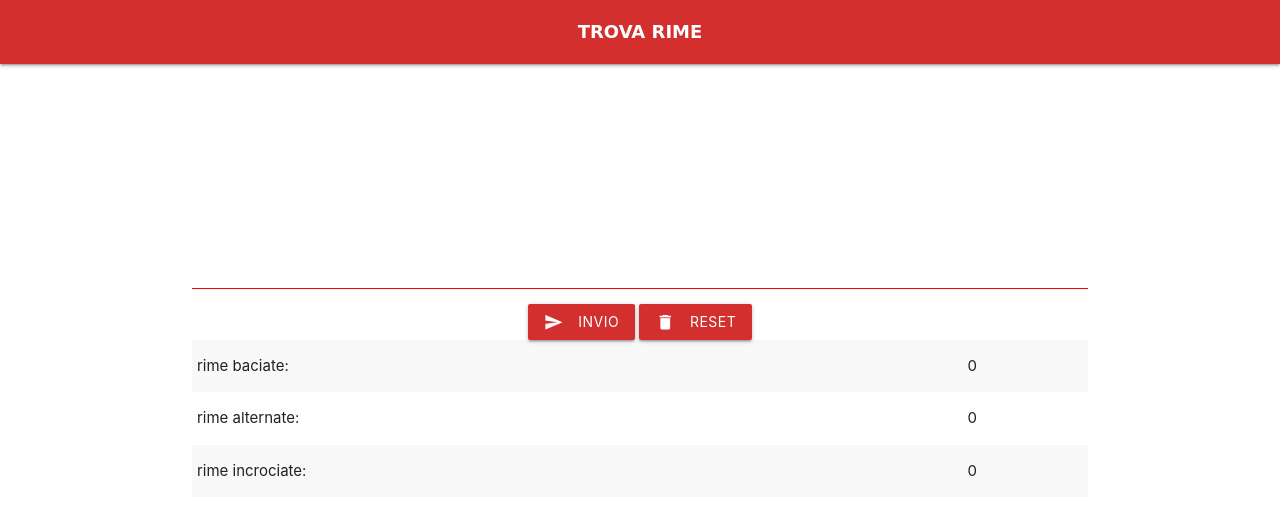
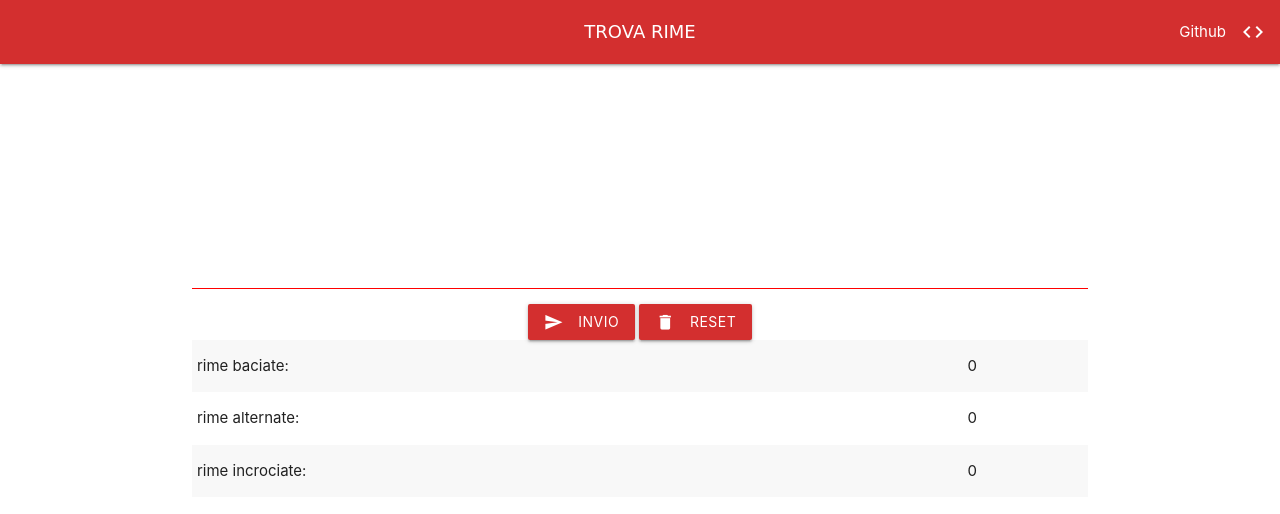
Before and after one commit to allibis/rhyme-finder, a plain HTML site: page index.html in a window 1280 px wide. Drawn offline with nearby package versions, Linux system fonts and the light colour scheme.

Commit message:
added github repo button

```diff
--- a/index.html
+++ b/index.html
@@ -12,9 +12,16 @@
 
     <body>
         <header>
-            <nav>
-                <div class="nav-wrapper center red darken-2" style="font-family: 'Lucida Handwriting', cursive; font-size: larger;">
-                    <b>TROVA RIME</b>
+              <nav>
+                <div class="nav-wrapper center red darken-2">
+                  <div class="brand-logo center" style="font-family: 'Lucida Handwriting', cursive; font-size: larger;">TROVA RIME</div>
+                  <ul id="nav-mobile" class="right">
+                    <li><a href="https://github.com/allibis/rhyme-finder">
+                        <i class="material-icons right">code</i>
+                        Github
+                    </a></li>
+
+                  </ul>
                 </div>
               </nav>
         </header>
```
